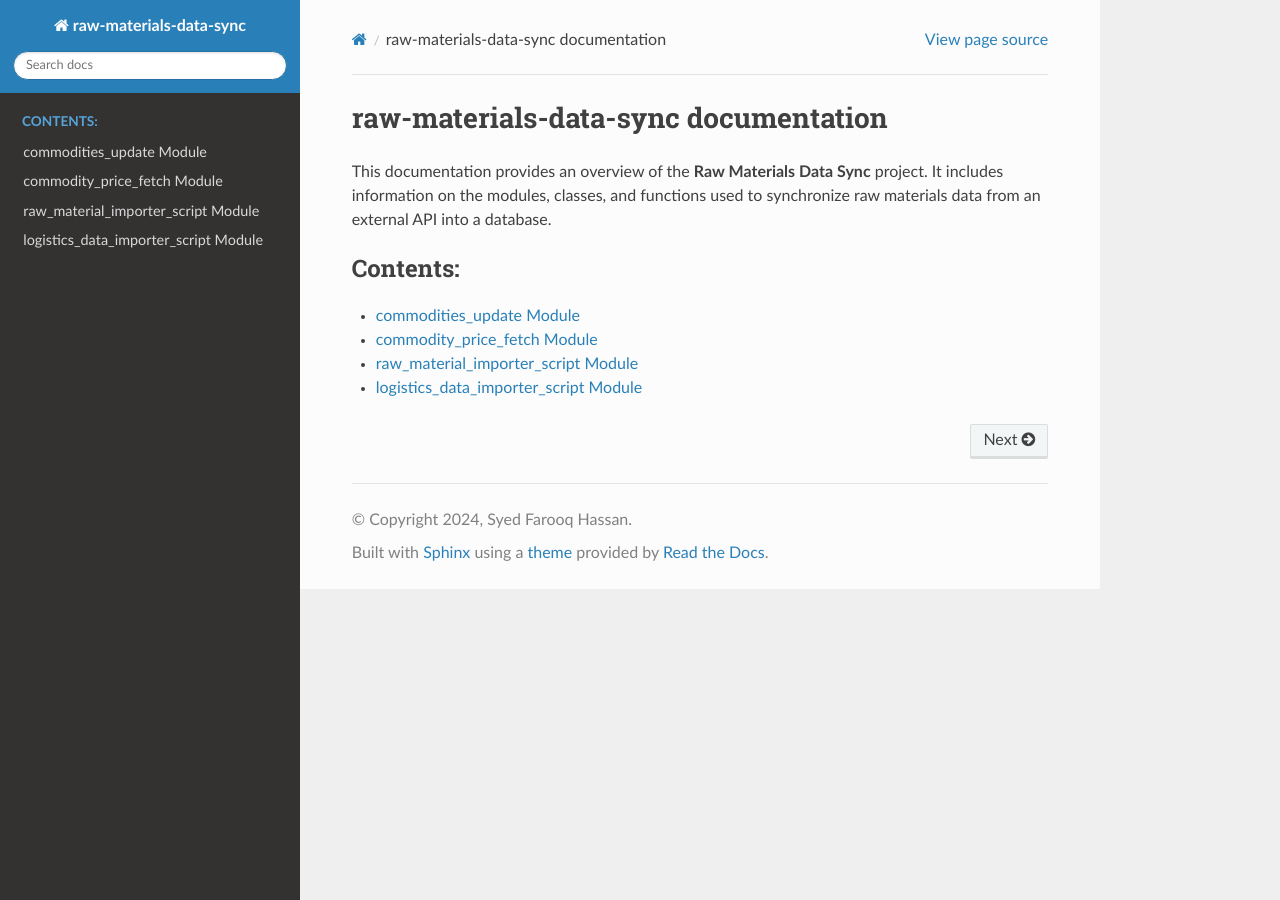
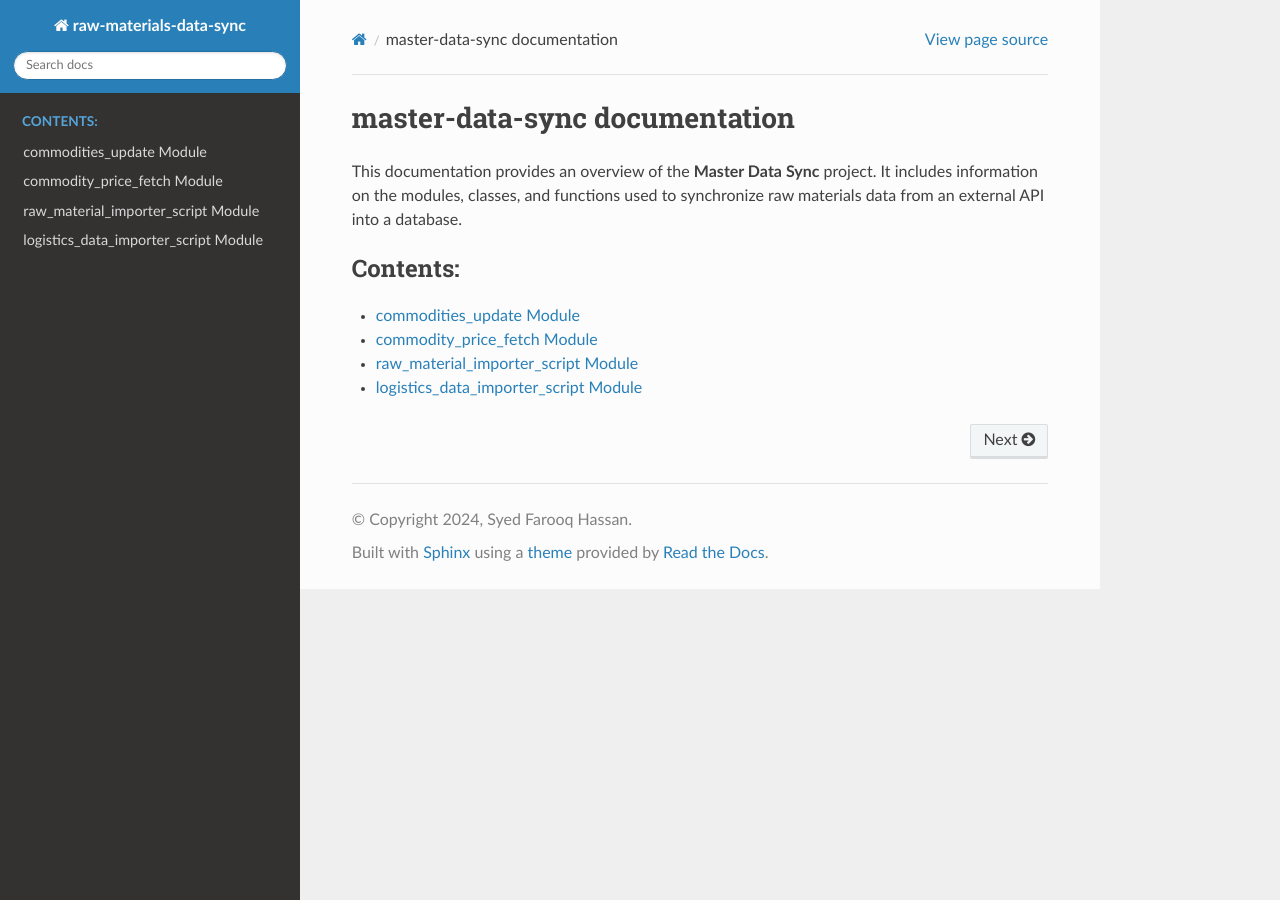
Before and after one commit to clockandcloudintelligence/master-data-sync, a Sphinx documentation site: the page built from source/index.rst, in a window 1280 px wide. Built offline with Sphinx 7.4.7 and the Read the Docs theme 3.1.0, drawn with Linux system fonts in a browser that asks for light colours.

Commit message:
updated conf.py and index.rst of sphinx

```diff
--- a/source/conf.py
+++ b/source/conf.py
@@ -2,10 +2,13 @@ import os
 import sys
 
 # Add the parent directory to sys.path so we can import our modules
-sys.path.insert(0, os.path.abspath('../'))
+sys.path.insert(0, os.path.abspath('../raw_materials'))
+sys.path.insert(0, os.path.abspath('../logistics'))
 
+# Confirm paths for debugging
 print("Current sys.path:")
-print(os.path.abspath('../'))
+for path in sys.path:
+    print(path)
 
 # Configuration file for the Sphinx documentation builder.
 #
--- a/source/index.rst
+++ b/source/index.rst
@@ -1,7 +1,7 @@
-raw-materials-data-sync documentation
+master-data-sync documentation
 =====================================
 
-This documentation provides an overview of the **Raw Materials Data Sync** project.
+This documentation provides an overview of the **Master Data Sync** project.
 It includes information on the modules, classes, and functions used to synchronize raw materials data from an external API into a database.
 
 .. toctree::
```
